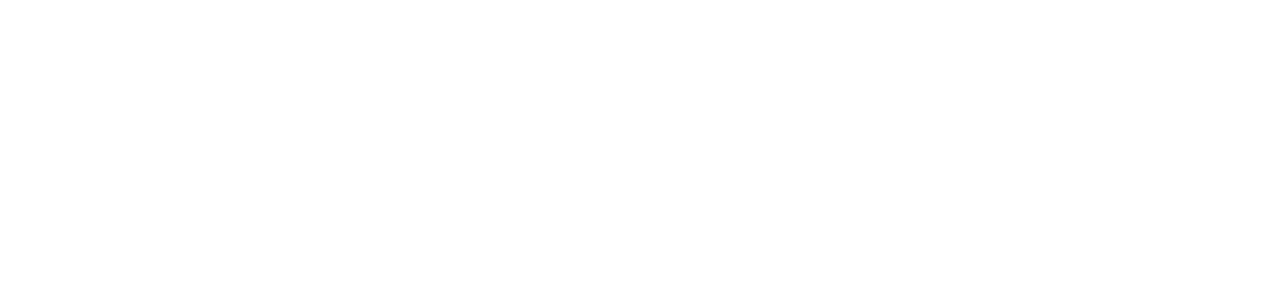
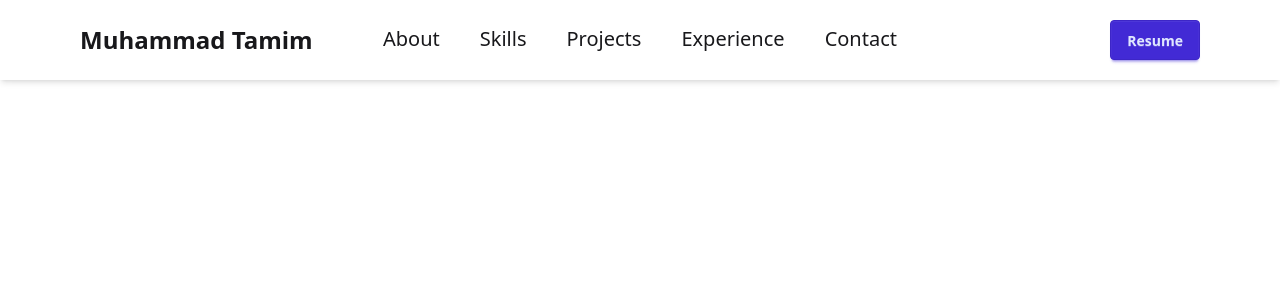
Before and after one commit to muhammad-tamim/protfolio, a React (Vite) app: page / in a window 1280 px wide. Shown: the top 300 px of the page. Built offline with nearby package versions, Linux system fonts and the light colour scheme.

Commit message:
feat: add navbar

```diff
--- a/index.html
+++ b/index.html
@@ -3,7 +3,7 @@
 
 <head>
   <meta charset="UTF-8" />
-  <link rel="icon" type="image/svg+xml" href="./public/my-passport-photo.png" />
+  <link rel="icon" type="image/svg+xml" href="my-passport-photo.png" />
   <meta name="viewport" content="width=device-width, initial-scale=1.0" />
   <title>Muhammad Tamim</title>
 </head>
--- a/package.json
+++ b/package.json
@@ -13,6 +13,7 @@
     "@tailwindcss/vite": "^4.1.11",
     "react": "^19.1.1",
     "react-dom": "^19.1.1",
+    "react-icons": "^5.5.0",
     "tailwindcss": "^4.1.11"
   },
   "devDependencies": {
--- a/src/components/Home/AboutMe.jsx
+++ b/src/components/Home/About.jsx
@@ -1,6 +1,6 @@
 import React from 'react';
 
-const AboutMe = () => {
+const About = () => {
     return (
         <div>
 
@@ -8,4 +8,4 @@ const AboutMe = () => {
     );
 };
 
-export default AboutMe;
+export default About;
--- a/src/components/Home/Navbar.jsx
+++ b/src/components/Home/Navbar.jsx
@@ -1,9 +1,67 @@
 import React from 'react';
+import { RiMenu2Line } from 'react-icons/ri';
 
 const Navbar = () => {
+    const components = ['About', 'Skills', 'Projects', 'Experience', 'Contact'];
+
     return (
-        <div>
+        <div className="navbar fixed top-0 left-0 w-full shadow-md xl:px-20 md:px-10 px-4 py-5 bg-base-100 transition-all duration-300 z-50">
+            <div className="navbar-start min-w-0 flex-shrink">
+                <div className="dropdown lg:hidden">
+                    <div
+                        tabIndex={0}
+                        role="button"
+                        aria-label="Open navigation menu"
+                        className="cursor-pointer pr-2"
+                    >
+                        <RiMenu2Line size={25} />
+                    </div>
+                    <ul
+                        tabIndex={0}
+                        className="menu menu-sm dropdown-content bg-base-100 rounded-box mt-3 w-52 p-2 shadow-lg space-y-2"
+                    >
+                        {components.map((item) => (
+                            <li key={item}>
+                                <a
+                                    href={`#${item.toLowerCase()}`}
+                                    className="hover:text-primary hover:underline transition-all duration-200"
+                                >
+                                    {item}
+                                </a>
+                            </li>
+                        ))}
+                    </ul>
+                </div>
 
+                <h1 className="text-base sm:text-lg md:text-xl lg:text-2xl font-bold hover:text-primary transition-colors duration-200 whitespace-nowrap">
+                    <a href="#hero">Muhammad Tamim</a>
+                </h1>
+            </div>
+
+            <div className="navbar-center hidden lg:flex">
+                <ul className="menu-horizontal gap-8 lg:gap-10 font-medium lg:text-lg xl:text-xl">
+                    {components.map((item) => (
+                        <li key={item}>
+                            <a
+                                href={`#${item.toLowerCase()}`}
+                                className="relative after:block after:h-[2px] after:w-0 after:bg-primary after:transition-all after:duration-300 hover:after:w-full hover:text-primary"
+                            >
+                                {item}
+                            </a>
+                        </li>
+                    ))}
+                </ul>
+            </div>
+
+            <div className="navbar-end">
+                <a
+                    href="/resume.pdf"
+                    download="Muhammad_Tamim_Resume.pdf"
+                    className="btn btn-primary btn-sm lg:btn-md lg:btn-lg"
+                >
+                    Resume
+                </a>
+            </div>
         </div>
     );
 };
--- a/src/pages/Home.jsx
+++ b/src/pages/Home.jsx
@@ -1,6 +1,6 @@
 import React from 'react';
 import Hero from '../components/Home/Hero';
-import AboutMe from '../components/Home/AboutMe';
+import About from '../components/Home/About';
 import Footer from '../components/Home/Footer';
 import ContactInfo from '../components/Home/ContactInfo';
 import Experience from '../components/Home/Experience';
@@ -12,17 +12,16 @@ import Navbar from '../components/Home/Navbar';
 
 const Home = () => {
     return (
-        <Container>
-            <VerticalSpace>
+        <>
             <Navbar></Navbar>
-            </VerticalSpace>
 
             <VerticalSpace>
                 <Hero></Hero>
             </VerticalSpace>
 
+            <Container>
                 <VerticalSpace>
-                <AboutMe></AboutMe>
+                    <About></About>
                 </VerticalSpace>
 
                 <VerticalSpace>
@@ -43,6 +42,7 @@ const Home = () => {
 
                 <Footer></Footer>
             </Container>
+        </>
     );
 };
 
```
Also changed, not shown: 1 other file (tests, documents, lock files or other folders). Lines whose indentation alone changed are shown as unchanged.
